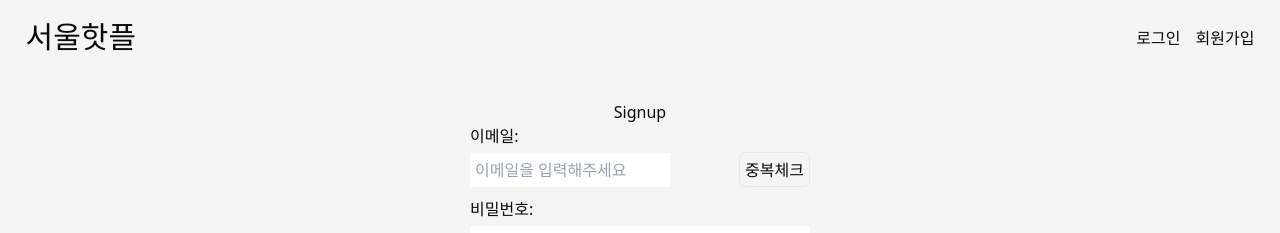
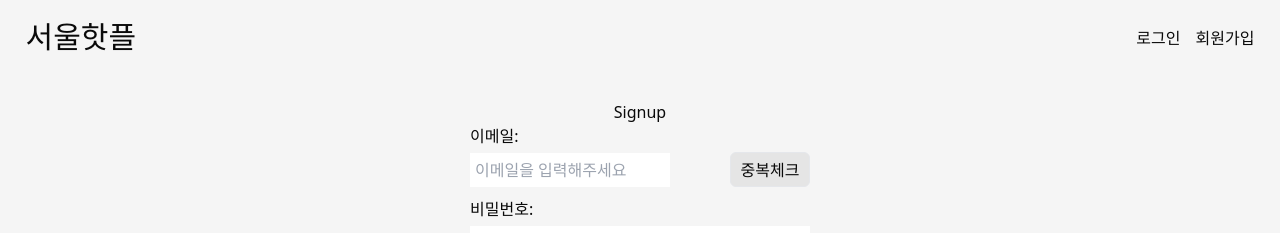
Before and after one commit to mangomaneya/HotPlaceInSeoul, a React (Vite) app: page /signup in a window 1280 px wide. Shown: the top 233 px of the page. Built offline with nearby package versions, Linux system fonts and the light colour scheme; no server answers; a web font is replaced by a local one.

Commit message:
design:#8 버튼 디자인

```diff
--- a/src/components/sign-up/SignUpForm.jsx
+++ b/src/components/sign-up/SignUpForm.jsx
@@ -20,7 +20,7 @@ export default function SignUpForm() {
           />
           <button
             type='button'
-            className='border rounded-md px-[5px] h-[35px]'
+            className='border rounded-md px-[5px] h-[35px] w-[80px] bg-button text-text-primary hover:bg-point-active hover:text-text-light transition duration-300'
             onClick={() => {
               checkDuplicate('email');
             }}
@@ -70,7 +70,7 @@ export default function SignUpForm() {
       </div>
       <button
         type='submit'
-        className='w-full h-[40px] border rounded-md bg-neutral-200 hover:bg-point-active hover:text-white transition duration-300  '
+        className='w-full h-[40px] border rounded-md bg-button text-text-primary hover:bg-point-active hover:text-text-light transition duration-300'
       >
         회원가입
       </button>
```
